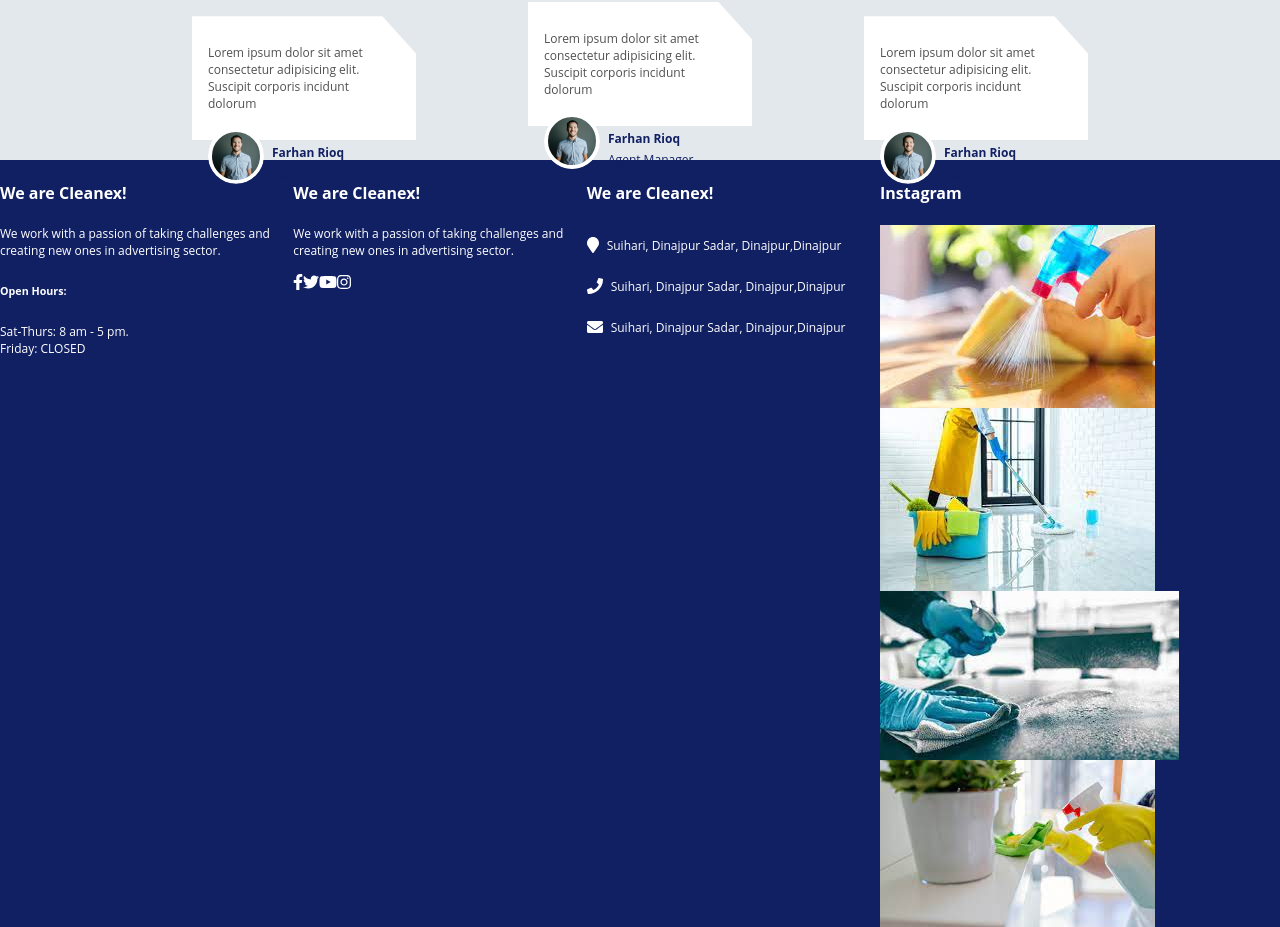
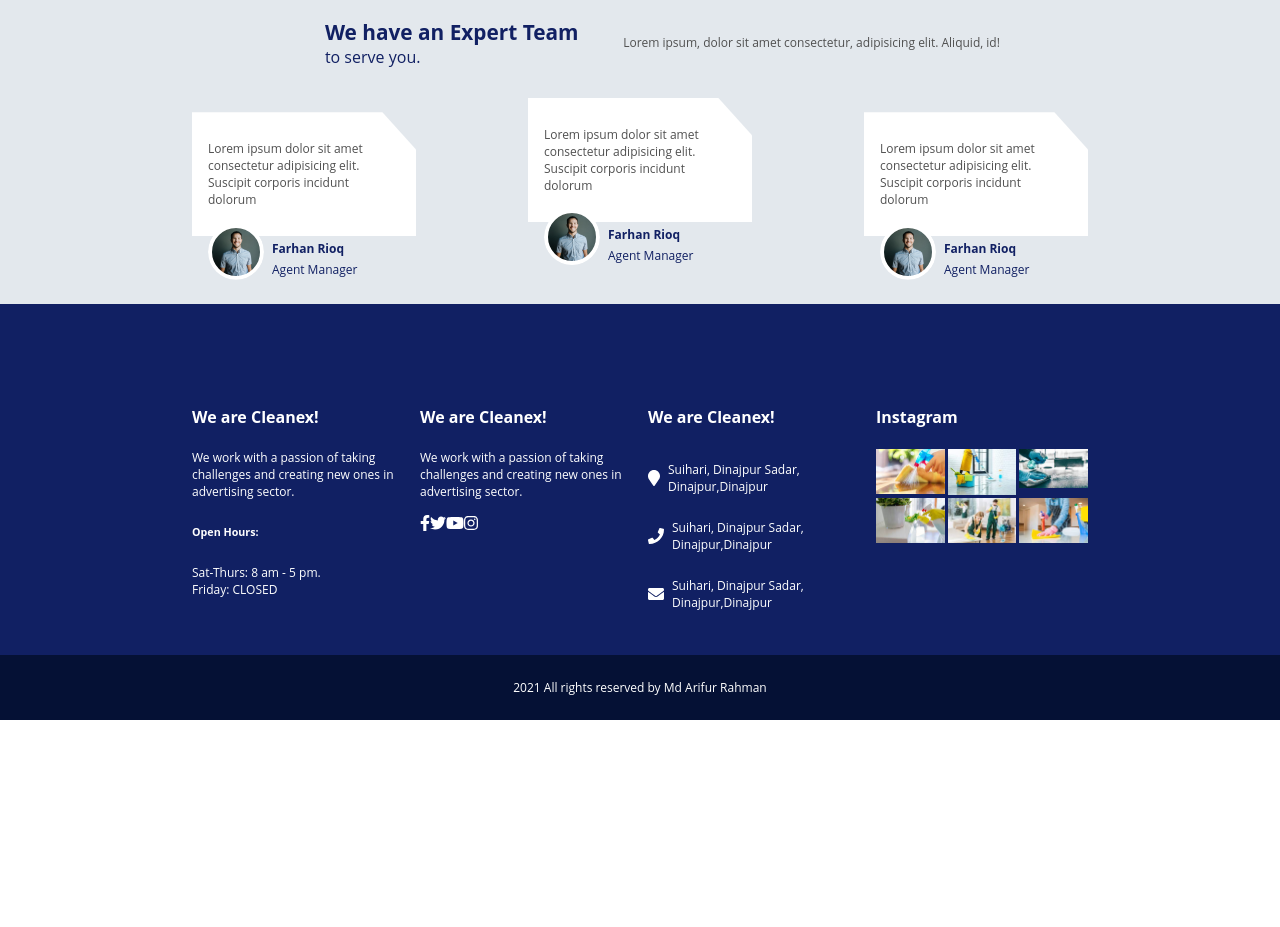
Before and after one commit to arif-hstu/cleanex-mern, a React (Create React App) app: page / in a window 1280 px wide. Shown: the part 1873-2800 px from the top of the page. After the commit the page ends 2605 px from the top, so only its background shows below. Built offline with nearby package versions, Linux system fonts and the light colour scheme.

Commit message:
footer improved

```diff
--- a/src/Components/Home/Footer/Footer.css
+++ b/src/Components/Home/Footer/Footer.css
@@ -1,12 +1,27 @@
 
 .Footer {
+	position: relative;
+	margin-top: 8rem;
+	margin-right: var(--margin);
+	margin-left: var(--margin);
 	display: grid;
 	grid-template-columns: repeat(4, 1fr);
 	grid-gap: 1rem;
 }
 
+.Footer:before {
+	content: '';
+	position: absolute;
+	top: -5rem;
+	left: -30%;
+	right: -30%;
+	bottom: -25%;
+	z-index: -1;
+
+	background-color: var(--dark);
+}
+
 .Footer, .Footer p {
-	background-color: var(--dark);
 	color: white;
 }
 
@@ -22,6 +37,19 @@
 
 .Footer .social .contact {
 	display: grid;
-	grid-template-columns: repeat(3 1fr);
-	grid-template-rows: repeat(2 1fr);
+	grid-template-columns: repeat(3, 1fr);
+	grid-template-rows: repeat(2, 1fr);
+	grid-gap: 0.2rem;
 }
+
+.Footer .social .contact img {
+	width: 100%;
+}
+
+.copyrightBar p {
+	color: white;
+	background-color: #051135;
+	padding: 1.5rem 0rem;
+	text-align: center;
+	margin-top: 2rem;
+}
--- a/src/Components/Home/Footer/Footer.js
+++ b/src/Components/Home/Footer/Footer.js
@@ -21,6 +21,7 @@ import './Footer.css';
 
 function Footer() {
 	return (
+		<>
 			<div className='Footer'>
 				<div className="about">
 					<h4>We are <span className='highlight'>Cleanex!</span></h4>
@@ -58,15 +59,19 @@ function Footer() {
 				<div className="social">
 					<h4>Instagram</h4>
 					<div className="contact">
-					<img src={ insta1 } alt="" />
-					<img src={ insta2 } alt="" />
-					<img src={ insta3 } alt="" />
-					<img src={ insta4 } alt="" />
-					<img src={ insta5 } alt="" />
-					<img src={ insta6 } alt="" />
+						<img src={insta1} alt="" />
+						<img src={insta2} alt="" />
+						<img src={insta3} alt="" />
+						<img src={insta4} alt="" />
+						<img src={insta5} alt="" />
+						<img src={insta6} alt="" />
 					</div>
 				</div>
 			</div>
+			<div className="copyrightBar">
+				<p>2021 All rights reserved by Md Arifur Rahman</p>
+			</div>
+		</>
 	)
 }
 
--- a/src/Components/Home/MainHeader/MainHeader.css
+++ b/src/Components/Home/MainHeader/MainHeader.css
@@ -1,5 +1,5 @@
 .MainHeader {
-	height: 25rem;
+	height: 23rem;
 }
 
 .MainHeader::before {
@@ -8,7 +8,7 @@
   top: 0;
   left: 0;
   width: 100%;
-  height: 80%;
+  height: 23rem;
   opacity: 0.2;
   z-index: -1;
   background: url('../../../images/mainHeaderBg1.jpg');
--- a/src/Components/Home/Services/Services.css
+++ b/src/Components/Home/Services/Services.css
@@ -1,6 +1,7 @@
 .Services {
 	margin-left: var(--margin);
 	margin-right: calc(var(--margin) - 2rem);
+	margin: 10%;
 
 	display: grid;
 	grid-template-columns: 0.8fr 1fr 0.8fr;
```
Also changed, not shown: src/images/insta6.jpeg (renamed from src/images/isnta6.jpeg). Lines whose indentation alone changed are shown as unchanged.
